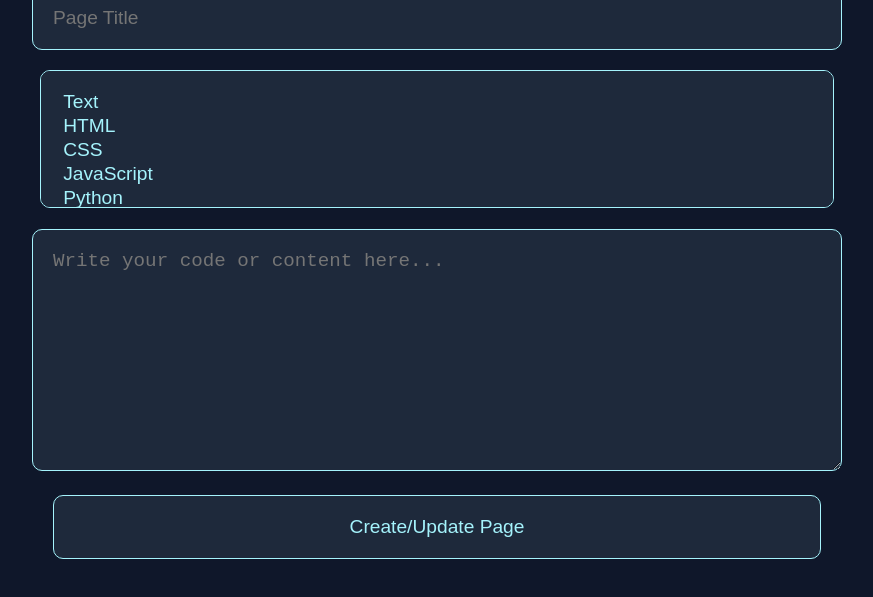
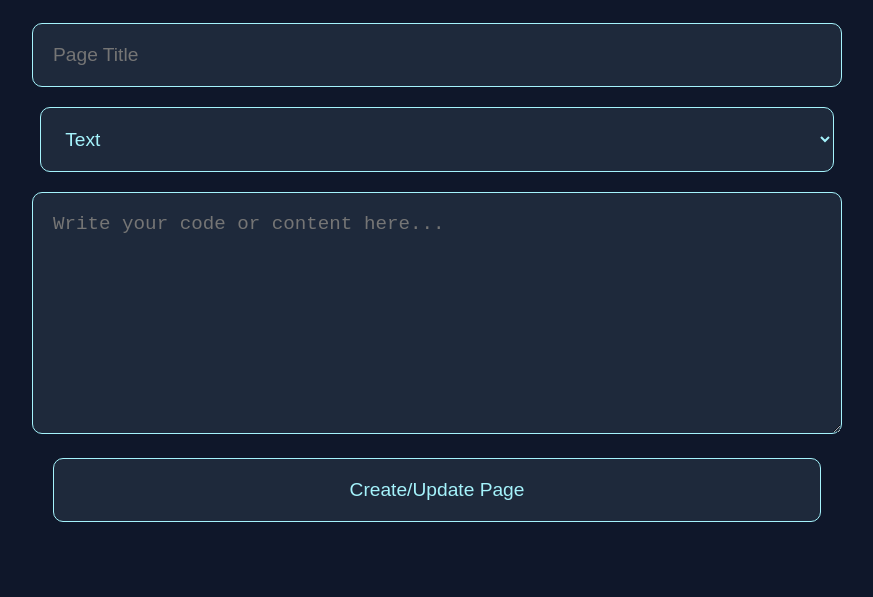
Before and after one commit to kRxZykRxZy/Scratch-Hut-Wiki, a website: page public/index.html in a window 1280 px wide. Shown: the part 181-778 px from the top of the page, without its empty margins (203-1076 px from the left). Drawn offline with Linux system fonts and the light colour scheme.

Commit message:
Update index.html

```diff
--- a/public/index.html
+++ b/public/index.html
@@ -60,7 +60,7 @@
 
 <!-- Title and Content for New or Edited Pages -->
 <input id="title" type="text" placeholder="Page Title" required>
-<select id="extension" multiple>
+<select id="extension">
   <option value="txt">Text</option>
   <option value="html">HTML</option>
   <option value="css">CSS</option>
```
